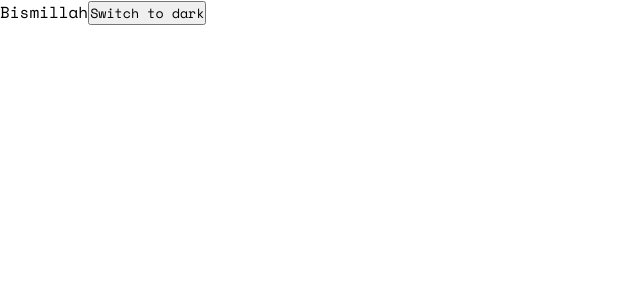
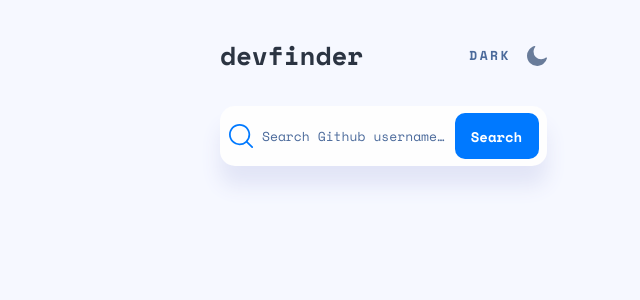
Before and after one commit to Elyasthr/react-github-user-search-app, a React (Create React App) app: page / in a window 1280 px wide. Shown: the top 300 px of the page, without its empty margins (0-640 px from the left). Built offline with nearby package versions, Linux system fonts and the light colour scheme.

Commit message:
finish search bar style

```diff
--- a/src/App.js
+++ b/src/App.js
@@ -1,4 +1,5 @@
 import React, { useState } from 'react';
+import SearchBar from './components/SearchBar';
 
 const App = () => {
   const [theme,setTheme] = useState('light');
@@ -10,11 +11,19 @@ const switchTheme = () => {
 
   return (
     <main data-theme={theme}>
-      Bismillah
-      <button onClick={switchTheme}>
-          Switch to {theme === 'light' ? 'dark' : 'light'}
-      </button>
+      <div className='container'>
+      <div className='header'>
+        <h1 className='logo'>devfinder</h1>
+        <div onClick={switchTheme} className='switch'>
+          <span className='theme-switch'>{theme === 'light' ? 'DARK' : 'LIGHT'}</span>
+          {theme === 'light' ?
+          <svg width="20" height="20" xmlns="http://www.w3.org/2000/svg"><path d="M19.513 11.397a.701.701 0 00-.588.128 7.496 7.496 0 01-2.276 1.336 7.101 7.101 0 01-2.583.462 7.505 7.505 0 01-5.32-2.209 7.568 7.568 0 01-2.199-5.342c0-.873.154-1.72.41-2.49a6.904 6.904 0 011.227-2.21.657.657 0 00-.102-.924.701.701 0 00-.589-.128C5.32.61 3.427 1.92 2.072 3.666A10.158 10.158 0 000 9.83c0 2.8 1.125 5.342 2.967 7.19a10.025 10.025 0 007.16 2.98c2.353 0 4.527-.822 6.266-2.183a10.13 10.13 0 003.58-5.624.623.623 0 00-.46-.796z" fill="#697C9A" fillRule="nonzero"/></svg>:
+          <svg width="20" height="20" xmlns="http://www.w3.org/2000/svg"><g fill="#FFF" fillRule="nonzero"><path d="M13.545 6.455c-.9-.9-2.17-1.481-3.545-1.481a4.934 4.934 0 00-3.545 1.481c-.9.9-1.481 2.17-1.481 3.545 0 1.376.582 2.646 1.481 3.545.9.9 2.17 1.481 3.545 1.481a4.934 4.934 0 003.545-1.481c.9-.9 1.481-2.17 1.481-3.545a4.934 4.934 0 00-1.481-3.545zM10 3.413a.7.7 0 00.688-.688V.688A.7.7 0 0010 0a.7.7 0 00-.688.688v2.037a.7.7 0 00.688.688zM15.635 5.344l1.455-1.455a.67.67 0 000-.952.67.67 0 00-.952 0l-1.455 1.455a.67.67 0 000 .952c.238.264.66.264.952 0zM19.312 9.312h-2.037a.7.7 0 00-.688.688.7.7 0 00.688.688h2.037A.7.7 0 0020 10a.7.7 0 00-.688-.688zM15.608 14.656a.67.67 0 00-.952 0 .67.67 0 000 .952l1.455 1.455a.67.67 0 00.952 0 .67.67 0 000-.952l-1.455-1.455zM10 16.587a.7.7 0 00-.688.688v2.037A.7.7 0 0010 20a.7.7 0 00.688-.688v-2.037a.7.7 0 00-.688-.688zM4.365 14.656L2.91 16.111a.67.67 0 000 .952.67.67 0 00.952 0l1.455-1.455a.67.67 0 000-.952c-.238-.264-.66-.264-.952 0zM3.413 10a.7.7 0 00-.688-.688H.688A.7.7 0 000 10a.7.7 0 00.688.688h2.037A.7.7 0 003.413 10zM4.365 5.344a.67.67 0 00.952 0 .67.67 0 000-.952L3.862 2.937a.67.67 0 00-.952 0 .67.67 0 000 .952l1.455 1.455z"/></g></svg>}
+        </div>
+      </div>
 
+      <SearchBar />
+      </div>
     </main>
   );
 };
--- /dev/null
+++ b/src/components/Button.js
@@ -0,0 +1,11 @@
+import React from 'react';
+
+const Button = () => {
+  return (
+    <button className='button-search'>
+      Search
+    </button>
+  );
+};
+
+export default Button;
--- /dev/null
+++ b/src/components/SearchBar.js
@@ -0,0 +1,16 @@
+import React from 'react';
+import Button from './Button';
+
+const SearchBar = () => {
+  return (
+    <div className='search-bar'>
+      <svg height="24" width="25" xmlns="http://www.w3.org/2000/svg"><path d="M10.609 0c5.85 0 10.608 4.746 10.608 10.58 0 2.609-.952 5-2.527 6.847l5.112 5.087a.87.87 0 01-1.227 1.233l-5.118-5.093a10.58 10.58 0 01-6.848 2.505C4.759 21.16 0 16.413 0 10.58 0 4.747 4.76 0 10.609 0zm0 1.74c-4.891 0-8.87 3.965-8.87 8.84 0 4.874 3.979 8.84 8.87 8.84a8.855 8.855 0 006.213-2.537l.04-.047a.881.881 0 01.058-.053 8.786 8.786 0 002.558-6.203c0-4.875-3.979-8.84-8.87-8.84z" fill="#0079ff"/></svg>
+
+      <input className='input-search' placeholder='Search Github username…'/>
+
+      <Button />
+    </div>
+  );
+};
+
+export default SearchBar;
--- a/src/styles/_themes.scss
+++ b/src/styles/_themes.scss
@@ -1,19 +1,23 @@
 :root {
-  --backgoundColor: #F6F8FF;
+  --backgroundColor: #F6F8FF;
   --componentsColor: #FEFEFE;
   --textColor-1: #2B3442;
   --textColor-2: #4B6A9B;
   --textColor-3: #697C9A;
   --buttonColor: #0079FF;
   --buttonColor-hover: #60ABFF;
+  --buttonTextColor: #FFFFFF;
+  --boxShadow-searchBar: 0px 20px 20px #e2e5f7;
 }
 
 [data-theme='dark'] {
-    --backgoundColor: #141D2F;
+    --backgroundColor: #141D2F;
     --componentsColor: #1E2A47;
     --textColor-1: #FFFFFF;
     --textColor-2: #FFFFFF;
     --textColor-3: #FFFFFF;
     --buttonColor: #0079FF;
     --buttonColor-hover: #60ABFF;
+    --buttonTextColor: #FFFFFF;
+    --boxShadow-searchBar: none;
 }
--- /dev/null
+++ b/src/styles/components/_app.scss
@@ -0,0 +1,41 @@
+main{
+  max-width: 767px;
+  height: 100vh;
+  background-color: var(--backgroundColor);
+}
+.container{
+  width: 327px;
+  margin: auto;
+  top: 0;
+  right: 0;
+  left: 0;
+  bottom: 0;
+}
+
+.logo{
+  color: var(--textColor-1);
+  font-weight: $font-bold;
+  font-size: 26px;
+  line-height: 39px;
+}
+
+.header{
+  display: flex;
+  align-items: center;
+  justify-content: space-between;
+  padding: 36px 0 31px 0;
+}
+
+.switch{
+  display: flex;
+}
+
+.theme-switch{
+  color: var(--textColor-2);
+  font-weight: $font-bold;
+  font-size: 13px;
+  line-height: 19px;
+  text-align: right;
+  letter-spacing: 2.5px;
+  margin-right: 16px;
+}
--- /dev/null
+++ b/src/styles/components/_button.scss
@@ -0,0 +1,16 @@
+.button-search{
+  width: 84px;
+  height: 46px;
+  border: none;
+  border-radius: 10px;
+  background-color: var(--buttonColor);
+  &:hover{
+    background-color: var(--buttonColor-hover);
+  }
+  color: var(--buttonTextColor);
+  font-weight: $font-bold;
+  font-size: 14px;
+  line-height: 21px;
+  text-align: center;
+
+}
--- /dev/null
+++ b/src/styles/components/_searchBar.scss
@@ -0,0 +1,28 @@
+.search-bar{
+  width: 327px;
+  height: 60px;
+  border-radius: 15px;
+  background-color: var(--componentsColor);
+  display: flex;
+  align-items: center;
+  justify-content: space-evenly;
+  box-shadow: var(--boxShadow-searchBar)
+}
+
+.input-search{
+  width: 184px;
+  height: 25px;
+  border: none;
+  font-weight: $font-reg;
+  font-size: 13px;
+  line-height: 25px;
+  color: var(--textColor-2);
+  background-color: var(--componentsColor);
+  &::placeholder{
+    color: var(--textColor-2);
+    border: none;
+    }
+  &:focus{
+    outline:none!important;
+  }
+}
--- a/src/styles/index.scss
+++ b/src/styles/index.scss
@@ -1,2 +1,5 @@
 @import './themes';
 @import './settings';
+@import './components/button';
+@import './components/searchBar';
+@import './components/app'
```
